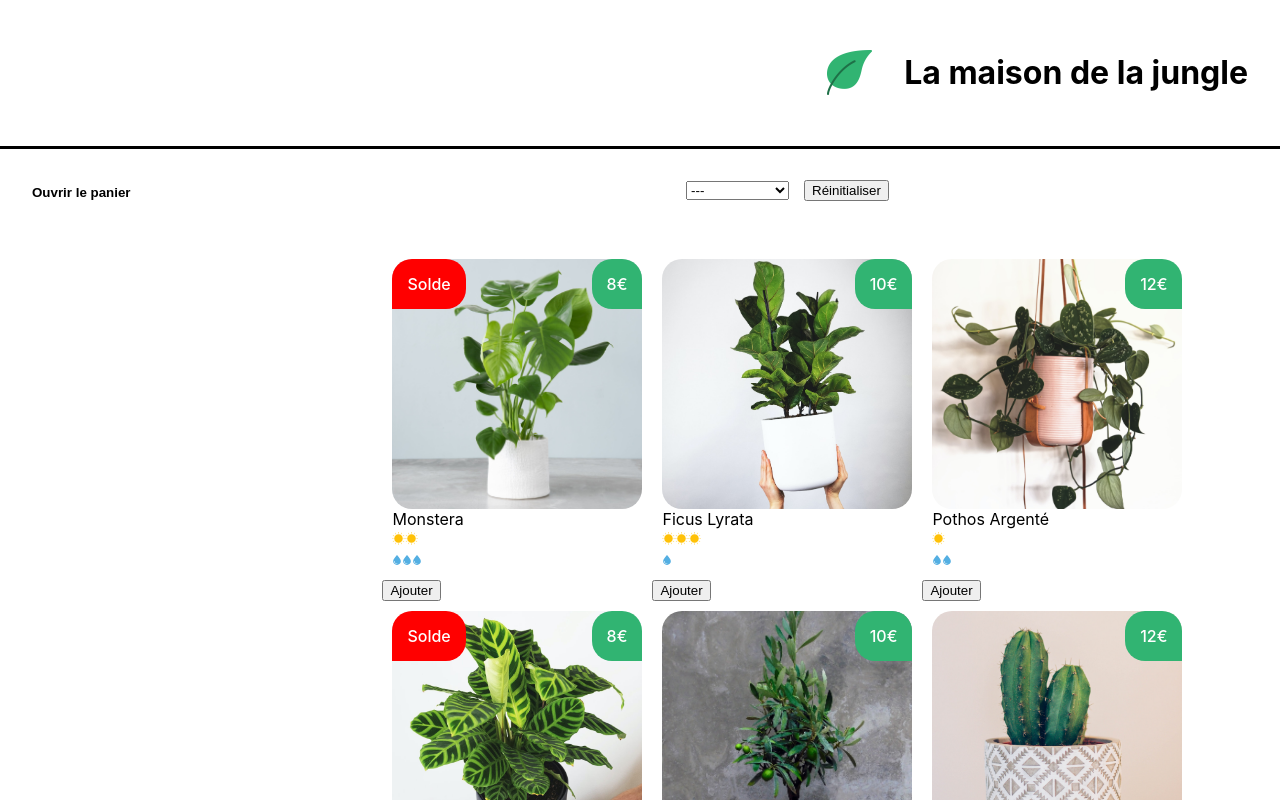
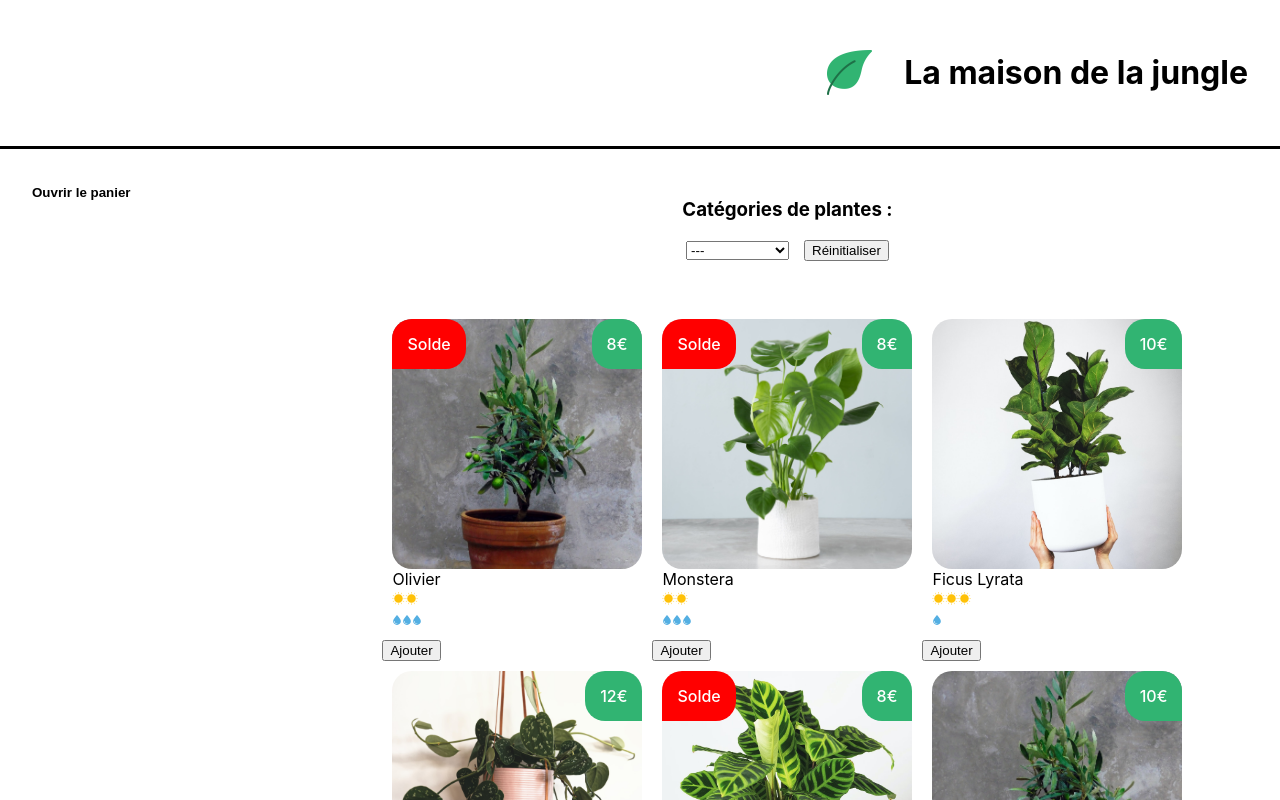
Before and after one commit to Ambrosioc/la-maison-jungle, a React (Create React App) app: page / in a window 1280 px wide. Shown: the top 800 px of the page. Built offline with nearby package versions, Linux system fonts and the light colour scheme.

Commit message:
add h3 for catégorie

```diff
--- a/src/components/container/main/Categories.jsx
+++ b/src/components/container/main/Categories.jsx
@@ -4,6 +4,7 @@ import "../../../styles/Categories.css";
 function Categories({ setActiveCategory, categories, activeCategory }) {
   return (
     <div className="lmj-categories">
+      <h3>Catégories de plantes :</h3>
       <select
         value={activeCategory}
         onChange={(e) => setActiveCategory(e.target.value)}
--- a/src/data/plantList.js
+++ b/src/data/plantList.js
@@ -9,6 +9,16 @@ import calathea from "../assets/calathea.jpg";
 import cactus from "../assets/cactus.jpg";
 
 export const plantList = [
+  {
+    name: "olivier",
+    category: "classique",
+    isSpecialOffer: true,
+    id: "1ed",
+    light: 2,
+    water: 3,
+    cover: olivier,
+    price: 8,
+  },
   {
     name: "monstera",
     category: "classique",
```
